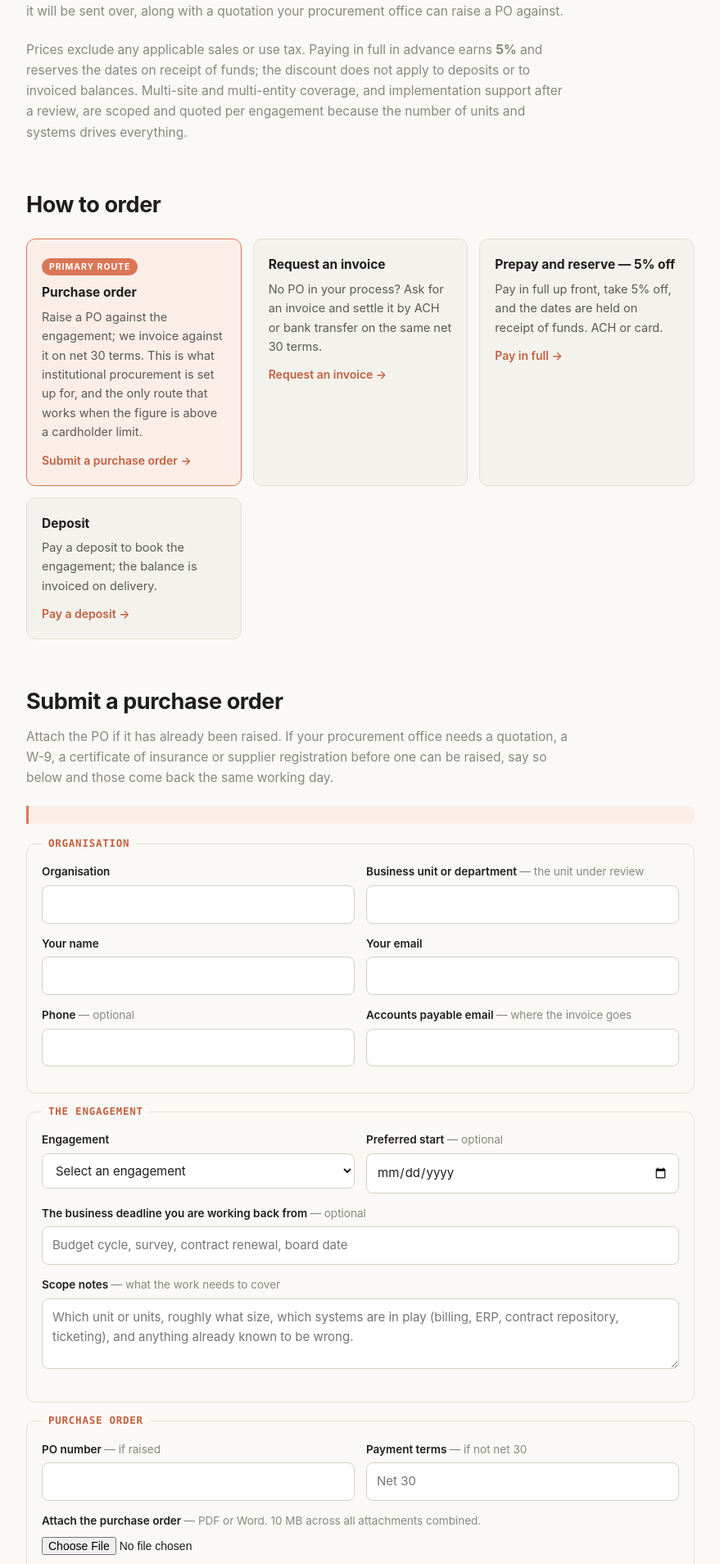
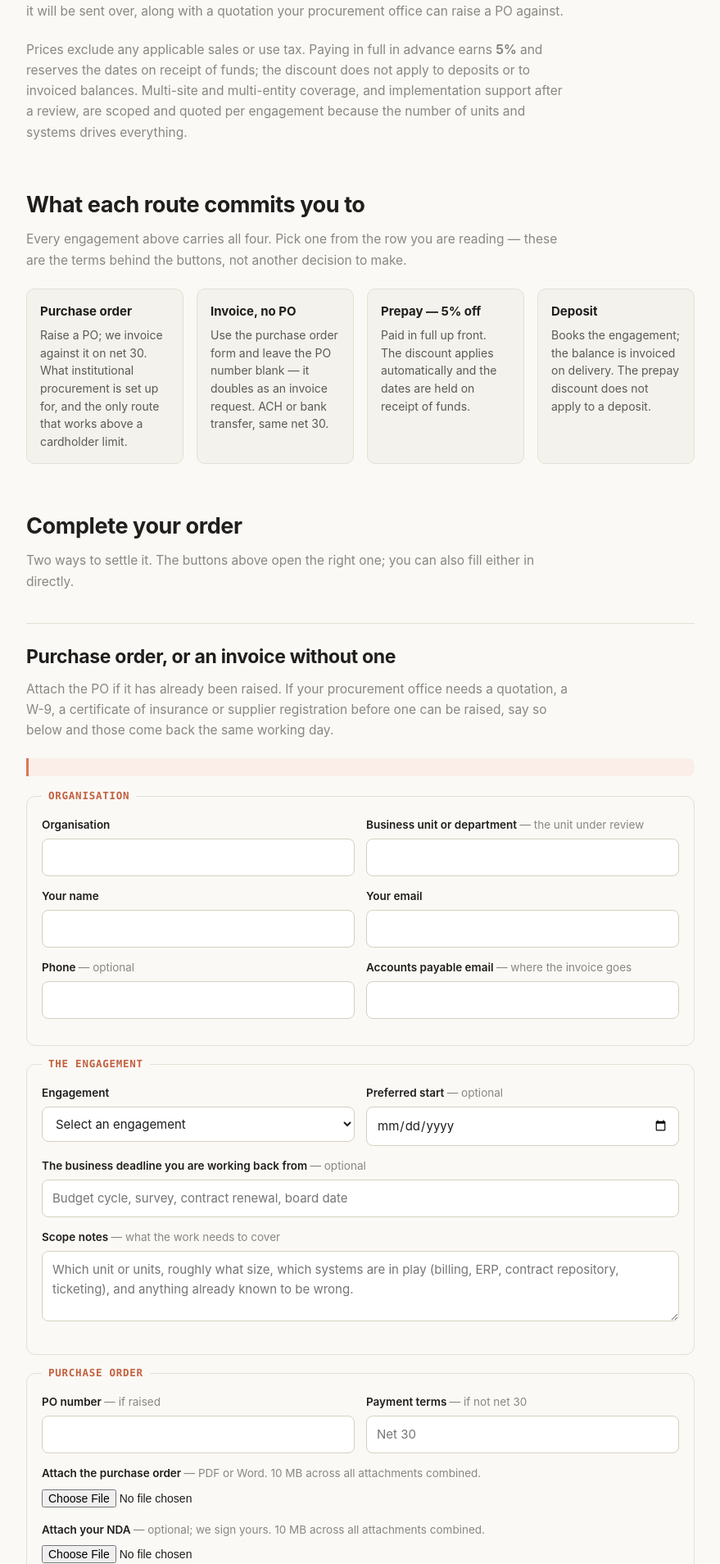
Before and after one commit to wirewalktech/AI-Extension, a Jekyll site: the page built from order.html, in a window 1280 px wide. Shown: the part 949-2857 px from the top of the page at 82% size, without its empty margins (200-1079 px from the left). Built offline with Jekyll 4.4.1, drawn with Linux system fonts in a browser that asks for light colours.

Commit message:
Collapse the ordering flow: terms instead of routing, one order section
Two follow-ons from making the catalogue rows commit directly.

"How to order" was four cards whose job was to send you somewhere. Three of the
four are now the buttons on the row you are already reading, so the section was
asking for a decision that had just been made. It is now "What each route
commits you to" -- the same commercial facts (net 30, 5% off, dates held, the
balance on a deposit) presented as terms rather than as navigation. The fourth
card, invoice-without-a-PO, survives as a term because it is the one route that
is not a button: it is the PO form with the number left blank.

The page also read as two parallel flows -- "Submit a purchase order" and
"Prepay, or pay a deposit" as sibling h2s, as though they were separate
products. They are now two ways to settle one order, under a single
"Complete your order" heading, demoted to h3 with a rule above each.

The id="po" and id="pay" anchors are preserved on the h3s, because the homepage
footer links to both and breaking them would be a silent 404-to-top-of-page.
Verified: both resolve, and the row buttons still land on the right form.

Terms grid is 4 columns on desktop, 2 at 860px, 1 at 560px.

Co-Authored-By: Claude Opus 5 <noreply@anthropic.com>
Claude-Session: https://claude.ai/code/session_01QBpvzzUp6VUoSqtkPD9YXJ

```diff
--- a/order.html
+++ b/order.html
@@ -80,6 +80,14 @@ table.cat td.n span{display:block;font-weight:400;color:var(--tx2);font-size:14p
    and the decision was re-made in a dropdown 400px further down, which asks the
    buyer to choose twice and re-opens a settled decision at the moment of
    commitment. */
+.terms4{display:grid;grid-template-columns:repeat(4,1fr);gap:16px;margin:0 0 34px}
+.terms4 div{border:1px solid var(--ln);border-radius:10px;padding:15px 16px;background:var(--alt)}
+.terms4 b{display:block;font-size:15px;margin-bottom:6px}
+.terms4 p{margin:0;font-size:14px;line-height:1.55;color:var(--tx2)}
+h3.orderway{font-size:clamp(19px,2.4vw,23px);letter-spacing:-.014em;margin:38px 0 8px;
+  padding-top:22px;border-top:1px solid var(--ln)}
+@media(max-width:860px){.terms4{grid-template-columns:1fr 1fr}}
+@media(max-width:560px){.terms4{grid-template-columns:1fr}}
 table.cat td.n .acts{display:flex;flex-wrap:wrap;gap:7px;margin:10px 0 2px}
 table.cat td.n .acts button{font:600 13px/1 var(--sans);padding:8px 12px;border-radius:7px;
   border:1px solid var(--ln2);background:#fff;color:var(--tx);cursor:pointer}
@@ -315,37 +323,27 @@ footer.end a{color:var(--ac2)}
   coverage, and implementation support after a review, are scoped and quoted per engagement
   because the number of units and systems drives everything.</p>
 
-  <h2 id="routes">How to order</h2>
-  <div class="routes">
-    <a class="route primary" href="#po">
-      <span class="tagp">Primary route</span>
-      <b>Purchase order</b>
-      <p>Raise a PO against the engagement; we invoice against it on net 30 terms. This is
-      what institutional procurement is set up for, and the only route that works when the
-      figure is above a cardholder limit.</p>
-      <span class="go">Submit a purchase order &rarr;</span>
-    </a>
-    <a class="route" href="#po" data-route="invoice">
-      <b>Request an invoice</b>
-      <p>No PO in your process? Ask for an invoice and settle it by ACH or bank transfer on
-      the same net 30 terms.</p>
-      <span class="go">Request an invoice &rarr;</span>
-    </a>
-    <a class="route" href="#pay" data-mode="full">
-      <b>Prepay and reserve &mdash; 5% off</b>
-      <p>Pay in full up front, take 5% off, and the dates are held on receipt of funds.
-      ACH or card.</p>
-      <span class="go">Pay in full &rarr;</span>
-    </a>
-    <a class="route" href="#pay" data-mode="deposit">
-      <b>Deposit</b>
-      <p>Pay a deposit to book the engagement; the balance is invoiced on delivery.</p>
-      <span class="go">Pay a deposit &rarr;</span>
-    </a>
+  <h2 id="routes">What each route commits you to</h2>
+  <p class="sub">Every engagement above carries all four. Pick one from the row you are
+  reading &mdash; these are the terms behind the buttons, not another decision to make.</p>
+  <div class="terms4">
+    <div><b>Purchase order</b><p>Raise a PO; we invoice against it on net 30. What
+      institutional procurement is set up for, and the only route that works above a
+      cardholder limit.</p></div>
+    <div><b>Invoice, no PO</b><p>Use the purchase order form and leave the PO number blank
+      &mdash; it doubles as an invoice request. ACH or bank transfer, same net 30.</p></div>
+    <div><b>Prepay &mdash; 5% off</b><p>Paid in full up front. The discount applies
+      automatically and the dates are held on receipt of funds.</p></div>
+    <div><b>Deposit</b><p>Books the engagement; the balance is invoiced on delivery. The
+      prepay discount does not apply to a deposit.</p></div>
   </div>
 
   <!-- ======================= PURCHASE ORDER (primary) ==================== -->
-  <h2 id="po">Submit a purchase order</h2>
+  <h2 id="order">Complete your order</h2>
+  <p class="sub">Two ways to settle it. The buttons above open the right one; you can
+  also fill either in directly.</p>
+
+  <h3 class="orderway" id="po">Purchase order, or an invoice without one</h3>
   <p class="sub">Attach the PO if it has already been raised. If your procurement office needs
   a quotation, a W-9, a certificate of insurance or supplier registration before one can be
   raised, say so below and those come back the same working day.</p>
@@ -442,7 +440,7 @@ footer.end a{color:var(--ac2)}
   </form>
 
   <!-- ======================= CARD / ACH (secondary) ====================== -->
-  <h2 id="pay">Prepay, or pay a deposit</h2>
+  <h3 class="orderway" id="pay">Prepay, or pay a deposit</h3>
   <p class="sub">For commercial buyers who would rather not raise a PO. Card or ACH, handled
   by Stripe &mdash; card details never touch this site. Paying in full applies the 5% discount automatically. Engagements quoted per engagement are not payable here; use the
   purchase order form above or ask for a quotation.</p>
```
